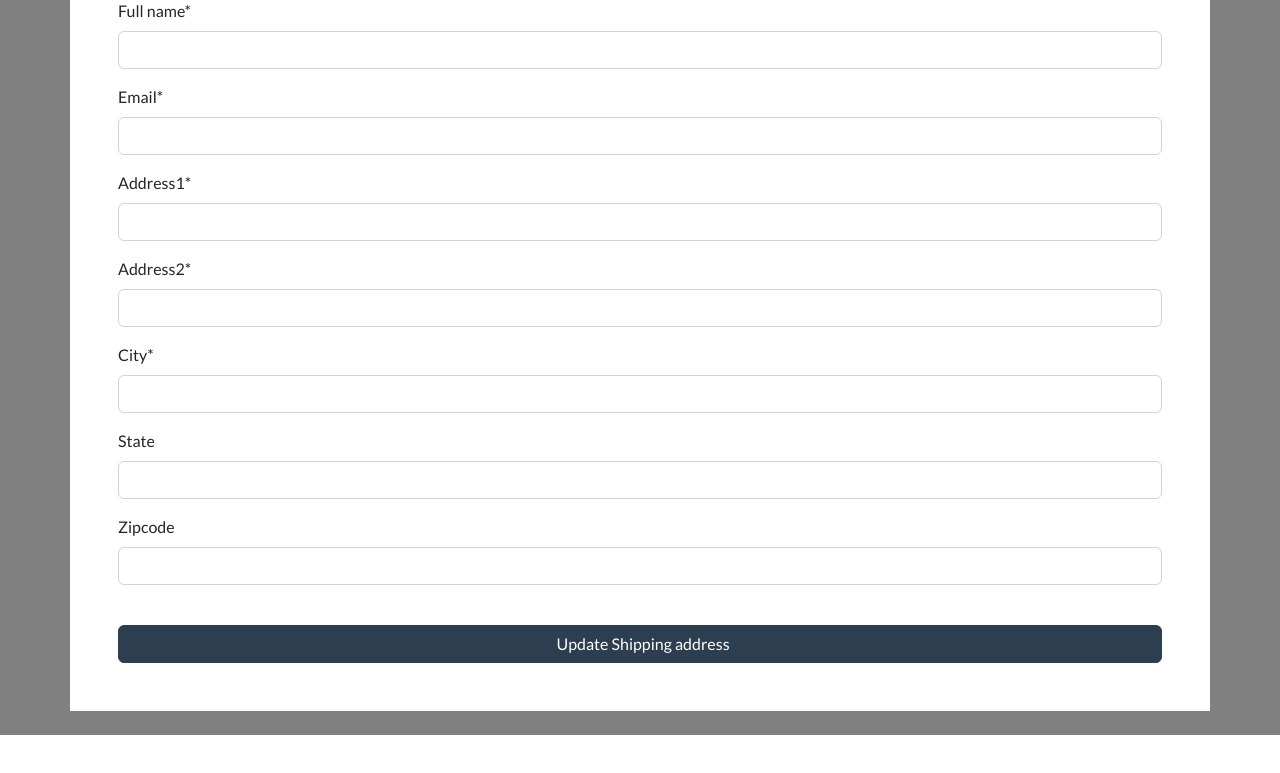
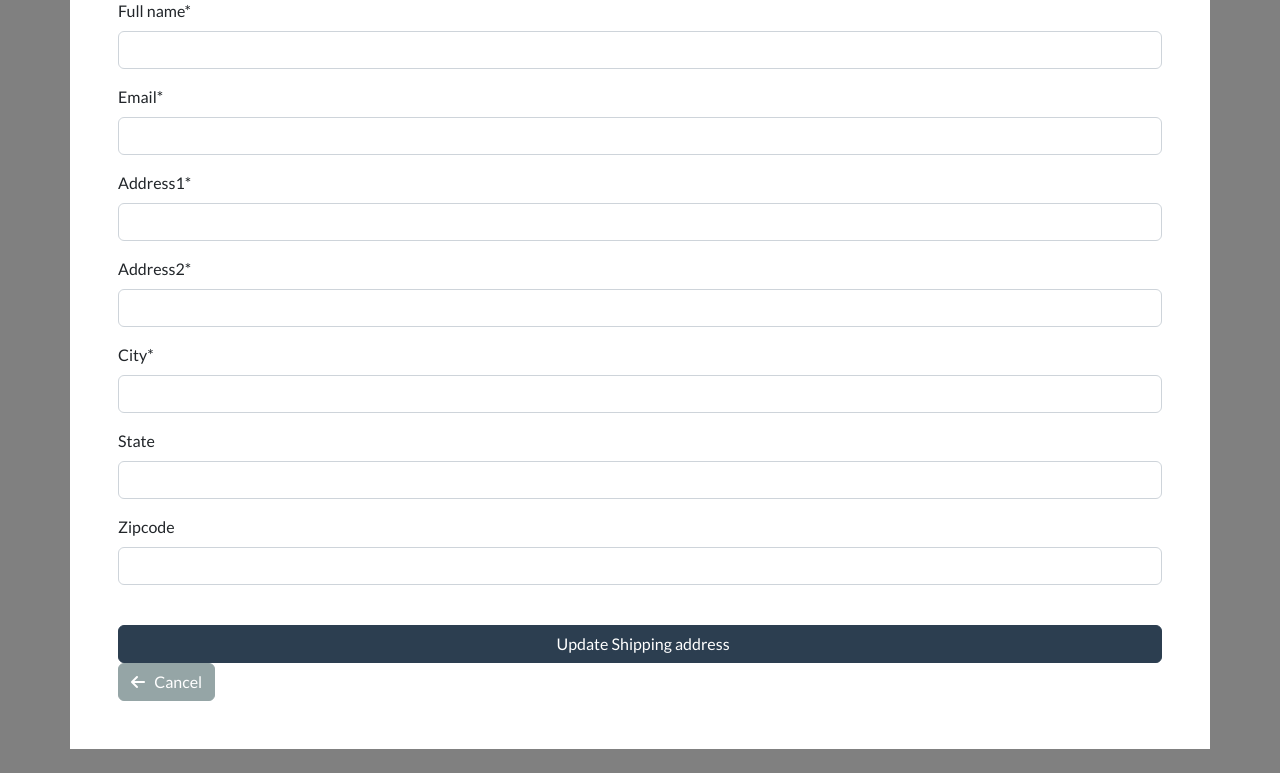
Before and after one commit to liberbell/dj11, a Django app: page /account/manage-shipping/ in a window 1280 px wide. Shown: the part 280-1053 px from the top of the page. Before the commit the page ends 1015 px from the top, so only its background shows below. Run offline with Django 5.2, Linux system fonts and the light colour scheme; a user stored in the database is signed in; data comes from the database, SQL or seed files in the repository; some libraries are stand-ins or nearby versions.

Commit message:
manage-shipping1

```diff
--- a/ecommerce/account/templates/account/manage-shipping.html
+++ b/ecommerce/account/templates/account/manage-shipping.html
@@ -26,6 +26,8 @@
             {{ form.zipcode | as_crispy_field }}
             <br>
             <button type="submit" class="btn btn-primary navbar-btn text-white w-100"> &nbsp; Update Shipping address </button>
+            <br>
+            <a href="{% url 'dashboard' %}" class="btn btn-secondary btn-block"><i class="fas fa-arrow-left"></i> &nbsp; Cancel</a>
         </form>
 
     </div>
```
